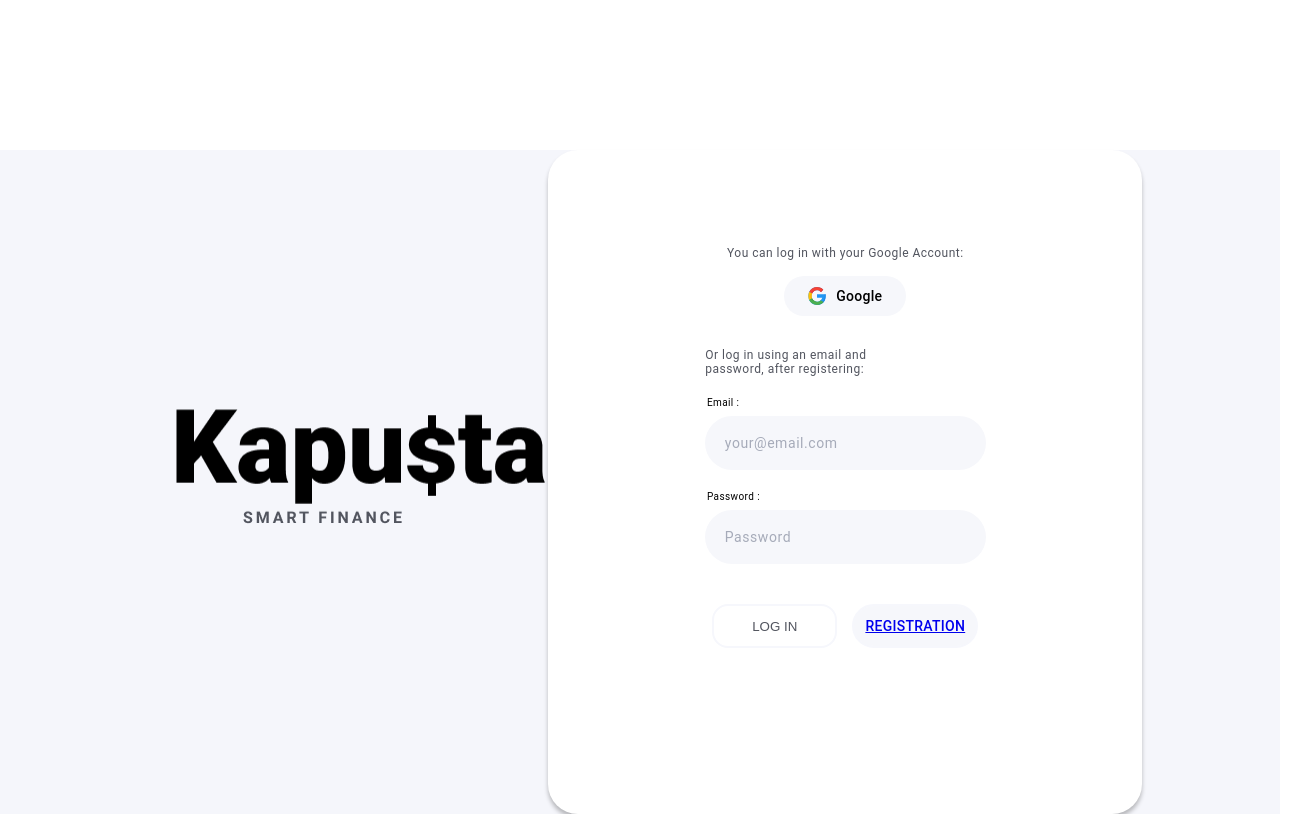
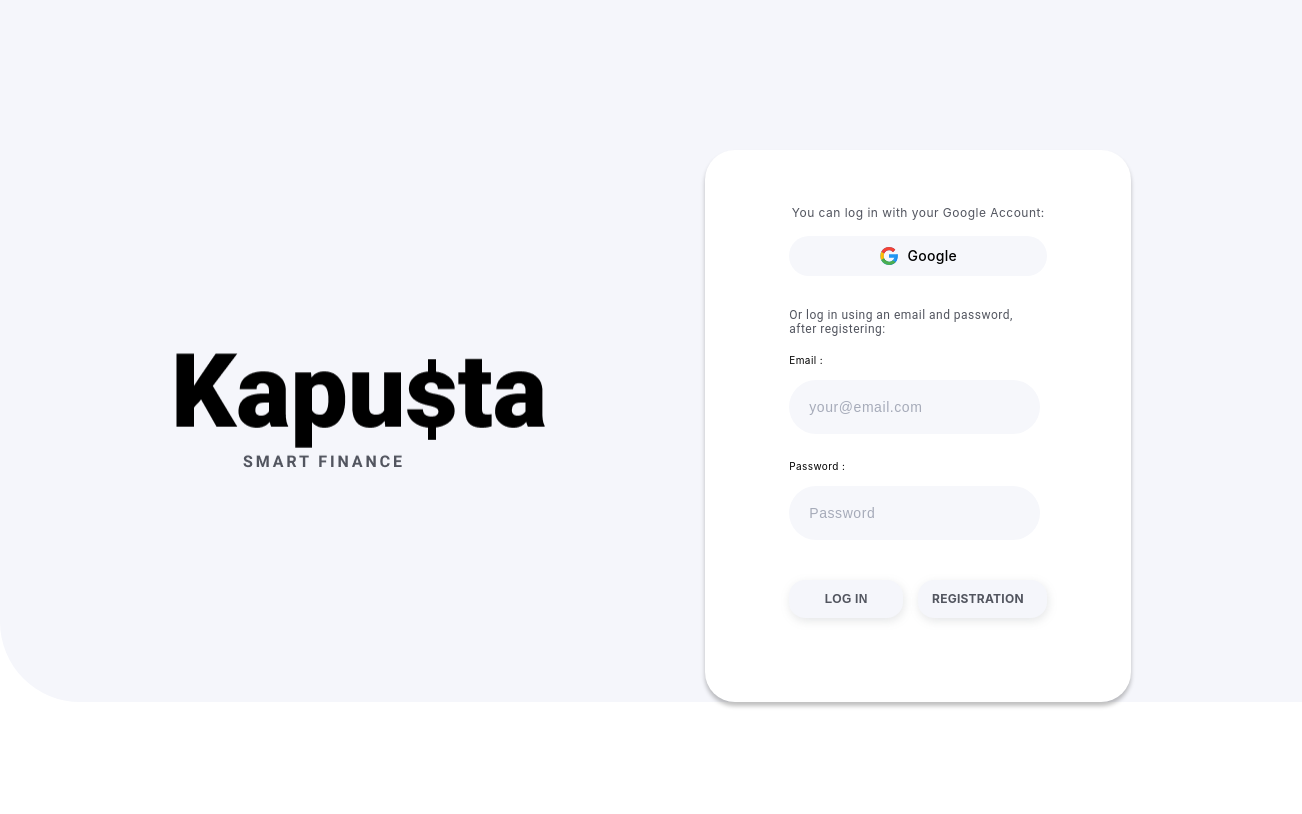
Before and after one commit to Serj96/Kapusta-smart-finace, a React (Create React App) app: page /home in a window 1280 px wide. Shown: the whole page, 1302 px wide, since content can reach past the window. Built offline with nearby package versions, Linux system fonts and the light colour scheme.

Commit message:
styled login

```diff
--- a/src/components/App.jsx
+++ b/src/components/App.jsx
@@ -1,10 +1,11 @@
 import HomePage from './HomePage/HomePage';
-import { Container } from './App.styled';
+import { Container, } from './App.styled';
 
 export const App = () => {
   return (
     <Container>
-      <HomePage />
+        <HomePage />
+
     </Container>
   );
   /* <Routes>
--- a/src/components/App.styled.jsx
+++ b/src/components/App.styled.jsx
@@ -1,15 +1,19 @@
 import styled from '@emotion/styled';
 // import { myTheme } from './Theme/Theme';
 export const Container = styled.div`
-  background-color: #f5f6fb;
+
+  position: absolute;
+  border-bottom-left-radius: 80px;
+  background: #f5f6fb;
   padding: 0 20px;
-
 
   @media (min-width: 767px) and (max-width: 1279.98px) {
     padding: 0 171px;
+
   }
 
   @media (min-width: 1280px) {
     padding: 0 171px;
+
   }
 `;
--- a/src/components/HomePage/HomePage.jsx
+++ b/src/components/HomePage/HomePage.jsx
@@ -1,11 +1,12 @@
 import { WrapperHomePage, WrapperImg } from './HomePage.styled';
-import {Login} from '../Login/Login'
+import { Login } from '../Login/Login';
 import Kapusta_mob from '../image/Kapusta_mob.png';
 import Kapusta_tablet from '../image/Kapusta_tablet.png';
 import Kapusta_desctop from '../image/Kapusta_desctop.png';
 
 const HomePage = () => {
   return (
+
       <WrapperHomePage
         style={{
           marginTop: '150px',
@@ -18,10 +19,10 @@
             alt="Logo"
           />
         </WrapperImg>
-      <div>
-        <Login/>
-      </div>
+
+        <Login />
       </WrapperHomePage>
+
   );
 };
 
--- a/src/components/HomePage/HomePage.styled.jsx
+++ b/src/components/HomePage/HomePage.styled.jsx
@@ -1,19 +1,20 @@
 import styled from '@emotion/styled';
 
 export const WrapperHomePage = styled.div`
+
   @media (min-width: 767px) and (max-width: 1279.98px) {
-    display: flex;
-    flex-wrap: wrap;
-    justify-content: center;
+    // margin-top: 150px;
+    // margin-bottom: 150px;
   }
 
   @media (min-width: 1280px) {
     display: flex;
-    justify-content: space-between;
+    gap: 157px;
   }
 `;
 
 export const WrapperImg = styled.div`
+display: block;
   margin-bottom: 50px;
   @media (min-width: 1280px) {
     display: flex;
--- a/src/components/Login/Login.jsx
+++ b/src/components/Login/Login.jsx
@@ -3,6 +3,7 @@
   FormTitle,
   FormSubTitle,
     ButtonLink,
+  WrapperEmail,
   ErrorMsg,
   LoginForm,
   ButtonWrapper,
@@ -10,7 +11,7 @@
 } from './Login.styled';
 import { SubmitButton } from '../Theme/Button/Button';
 import googleIcon from '../image/googleIcon.svg';
-import { Link } from 'react-router-dom';
+
 
 
 const validate = values => {
@@ -48,6 +49,7 @@
       <FormSubTitle>
         Or log in using an email and password, after registering:
       </FormSubTitle>
+      <WrapperEmail>
         <label htmlFor="email">Email :</label>
         <input
           id="email"
@@ -57,8 +59,10 @@
           value={formik.values.email}
           placeholder="your@email.com"
         />
-      {formik.errors.email ? <ErrorMsg>{formik.errors.email}</ErrorMsg> : null}
-
+        {formik.errors.email ? (
+          <ErrorMsg>{formik.errors.email}</ErrorMsg>
+        ) : null}
+      </WrapperEmail>
       <label htmlFor="password">Password :</label>
       <input
         id="password"
@@ -73,9 +77,9 @@
       ) : null}
       <ButtonWrapper>
         <SubmitButton type={'submit'}>Log In</SubmitButton>
-        <LinkRegistr>
-          <Link to="/" styled={{textDecoration: "none"}}>Registration</Link>
-        </LinkRegistr>
+
+          <LinkRegistr to="/" styled={{ textDecoration: "none" }}>Registration</LinkRegistr>
+
       </ButtonWrapper>
     </LoginForm>
   );
--- a/src/components/Login/Login.styled.jsx
+++ b/src/components/Login/Login.styled.jsx
@@ -1,56 +1,111 @@
 import styled from '@emotion/styled';
 import { myTheme } from 'components/Theme/Theme';
+import { NavLink } from 'react-router-dom';
+
+export const LoginForm = styled.form`
+  height: 416px;
+  width: 240px;
+  background-color: #ffffff;
+  padding: 40px 20px;
+
+  border-radius: 30px;
+  border: none;
+  box-shadow: 0px 4px 4px rgba(0, 0, 0, 0.25);
+
+  label {
+    margin-top: 16px;
+
+    font-size: 16px;
+    font-weight: 500;
+
+    font-weight: 400;
+    font-size: 10px;
+    line-height: 12px;
+
+    letter-spacing: 0.04em;
+
+    margin-bottom: 12px;
+
+    @media (min-width: 767px) and (max-width: 1279.98px) {
+    }
+
+    @media (min-width: 1280px) {
+    }
+  }
+
+  input {
+    display: block;
+    width: 220px;
+    height: 52px;
+
+    background: #f6f7fb;
+    border-radius: 30px;
+    border: none;
+    padding-left: 20px;
+
+    margin-top: 12px;
+
+    &::placeholder {
+
+      font-weight: 400;
+      font-size: 14px;
+      line-height: 16px;
+      letter-spacing: 0.04em;
+
+      color: #a6abb9;
+    }
+
+    @media (min-width: 767px) and (max-width: 1279.98px) {
+      width: 229px;
+    }
+
+    @media (min-width: 1280px) {
+      width: 229px;
+    }
+  }
+  @media (min-width: 767px) and (max-width: 1279.98px) {
+    width: 258px;
+    height: 440px;
+    padding: 56px 84px;
+  }
+
+  @media (min-width: 1280px) {
+    width: 258px;
+    height: 440px;
+    padding: 56px 84px;
+  }
+`;
 
 export const FormTitle = styled.h3`
-  font-family: 'Roboto';
-  font-style: normal;
+  padding: 0 20px;
+
   font-weight: 400;
   font-size: 12px;
   line-height: 14px;
   text-align: center;
   letter-spacing: 0.04em;
-  margin-top: 40px;
+
   margin-bottom: 16px;
+  margin-top: 0px;
   color: #52555f;
-`;
-
-export const FormSubTitle = styled.h3`
-  display: block;
-  width: 75%;
-  font-family: 'Roboto';
-  font-style: normal;
-  font-weight: 400;
-  font-size: 12px;
-  line-height: 14px;
-  letter-spacing: 0.04em;
-
-  color: #52555f;
-
-  margin-left: 10px;
-  margin-top: 32px;
   @media (min-width: 767px) and (max-width: 1279.98px) {
-    margin-left: 73px;
-    width: 50%;
+    margin-bottom: 20px;
+    padding: 0;
   }
-
   @media (min-width: 1280px) {
-    margin-left: 73px;
-    width: 50%;
+    padding: 0;
   }
 `;
 
 export const ButtonLink = styled.a`
-  display: block;
   gap: 10px;
   justify-content: center;
 
-  width: 122px;
   height: 40px;
   padding: 0 auto;
 
   text-decoration: none;
-  font-family: 'Roboto';
-  font-style: normal;
+
   font-weight: 500;
   font-size: 14px;
   line-height: 16px;
@@ -63,11 +118,6 @@
   border-radius: 26px;
 
   span {
-    @media (min-width: 767px) and (max-width: 1279.98px) {
-    }
-
-    @media (min-width: 1280px) {
-    }
   }
 
   margin: 0 auto;
@@ -77,95 +127,27 @@
   }
 `;
 
-export const LoginForm = styled.form`
-  height: 496px;
-  width: 280px;
-  background-color: #ffffff;
+export const FormSubTitle = styled.h3`
+  padding-right: 24px;
 
-  border-radius: 30px;
-  border: none;
-  box-shadow: 0px 4px 4px rgba(0, 0, 0, 0.25);
-  padding: 40px 20px;
+  font-family: 'Roboto';
+  font-style: normal;
+  font-weight: 400;
+  font-size: 12px;
+  line-height: 14px;
+  letter-spacing: 0.04em;
 
-  label {
-    margin-top: 16px;
-    margin-left: 10px;
-    display: block;
+  color: #52555f;
 
-    font-size: 16px;
-    font-weight: 500;
-    font-family: 'Roboto';
-    font-style: normal;
-    font-weight: 400;
-    font-size: 10px;
-    line-height: 12px;
+  margin-top: 32px;
+`;
 
-    letter-spacing: 0.04em;
-
-    margin-bottom: 12px;
-
-    @media (min-width: 767px) and (max-width: 1279.98px) {
-      position: relative;
-      transform: translate(-50%, -50%);
-      top: 2%;
-      left: 64%;
-    }
-
-    @media (min-width: 1280px) {
-      position: relative;
-      transform: translate(-50%, -50%);
-      top: 2%;
-      left: 64%;
-    }
-  }
-
-  input {
-    display: block;
-    width: 240px;
-    height: 52px;
-
-    background: #f6f7fb;
-    border-radius: 30px;
-    border: none;
-    padding-left: 20px;
-
-    margin: 0 auto;
-
-    &::placeholder {
-      font-family: 'Roboto';
-      font-style: normal;
-      font-weight: 400;
-      font-size: 14px;
-      line-height: 16px;
-      letter-spacing: 0.04em;
-
-      color: #a6abb9;
-    }
-
-    @media (min-width: 767px) and (max-width: 1279.98px) {
-      width: 259px;
-    }
-
-    @media (min-width: 1280px) {
-      width: 259px;
-    }
-  }
-  @media (min-width: 767px) and (max-width: 1279.98px) {
-    width: 426px;
-    height: 552px;
-    padding: 56px 84px;
-  }
-
-  @media (min-width: 1280px) {
-    width: 426px;
-    height: 552px;
-    padding: 56px 84px;
-  }
+export const WrapperEmail = styled.div`
+  margin-bottom: 20px;
 `;
 
 export const ErrorMsg = styled.div`
-  font-family: 'Roboto';
-  font-style: normal;
+
   font-weight: 400;
   font-size: 10px;
   line-height: 12px;
@@ -176,53 +158,35 @@
   letter-spacing: 0.04em;
 
   color: #eb5757;
-
-  @media (min-width: 767px) and (max-width: 1279.98px) {
-    margin-top: 2px;
-    padding-left: 70px;
-  }
-
-  @media (min-width: 1280px) {
-    margin-top: 2px;
-    padding-left: 70px;
-  }
 `;
 
-export const LinkRegistr = styled.div`
-  display: flex;
-  border: 2px solid #f6f7fc;
-  justify-content: center;
-  /* text-decoration: none; */
+export const LinkRegistr = styled(NavLink)`
+  width: 50%;
+
+  padding: 12px 14px;
+
+  text-decoration: none;
+  font-weight: 700;
+  font-size: 12px;
+  line-height: 14px;
+  letter-spacing: 0.02em;
+
+  border: none;
+  color: #52555f;
+  background: #F5F6FB;
   border-radius: 16px;
-  background-color: inherit;
   cursor: pointer;
   text-transform: uppercase;
+  filter: drop-shadow(1px 3px 5px rgba(82, 85, 95, 0.15));
 
-  width: 122px;
-  height: 40px;
-  padding: 0 auto;
 
-  text-decoration: none;
-  font-family: 'Roboto';
-  font-style: normal;
-  font-weight: 500;
-  font-size: 14px;
-  line-height: 16px;
-  display: flex;
-  align-items: center;
-  letter-spacing: 0.02em;
-
-  color: #000000;
-  background: #f6f7fb;
-  border-radius: 26px;
+  &:hover {
+    color: ${myTheme.backgroundColors.primary};
+    background-color: ${myTheme.colors.hover};
 `;
 export const ButtonWrapper = styled.div`
   display: flex;
   justify-content: center;
   gap: 15px;
   margin-top: 40px;
-
-  @media (min-width: 767px) and (max-width: 1279.98px) {
-    margin-top: 57px;
-  }
 `;
--- a/src/components/Theme/Button/Button.styled.jsx
+++ b/src/components/Theme/Button/Button.styled.jsx
@@ -1,15 +1,22 @@
 import styled from '@emotion/styled';
 import { myTheme } from '../Theme';
 export const Button = styled.button`
-  width: 125px;
-  height: 44px;
-  padding: 12px 15px;
-  color: ${myTheme.colors.primary};
-  border: 2px solid #f6f7fc;
+  width: 50%;
+
+  padding: 12px 29px;
+
+  font-weight: 700;
+  font-size: 12px;
+  line-height: 14px;
+  letter-spacing: 0.02em;
+
+  color: #52555f;
+  background: #f5f6fb;
+  border: none;
   border-radius: 16px;
-  background-color: inherit;
   cursor: pointer;
   text-transform: uppercase;
+  filter: drop-shadow(1px 3px 5px rgba(82, 85, 95, 0.15));
   &:hover {
     color: ${myTheme.backgroundColors.primary};
     background-color: ${myTheme.colors.hover};
```
Lines whose indentation alone changed are shown as unchanged.
